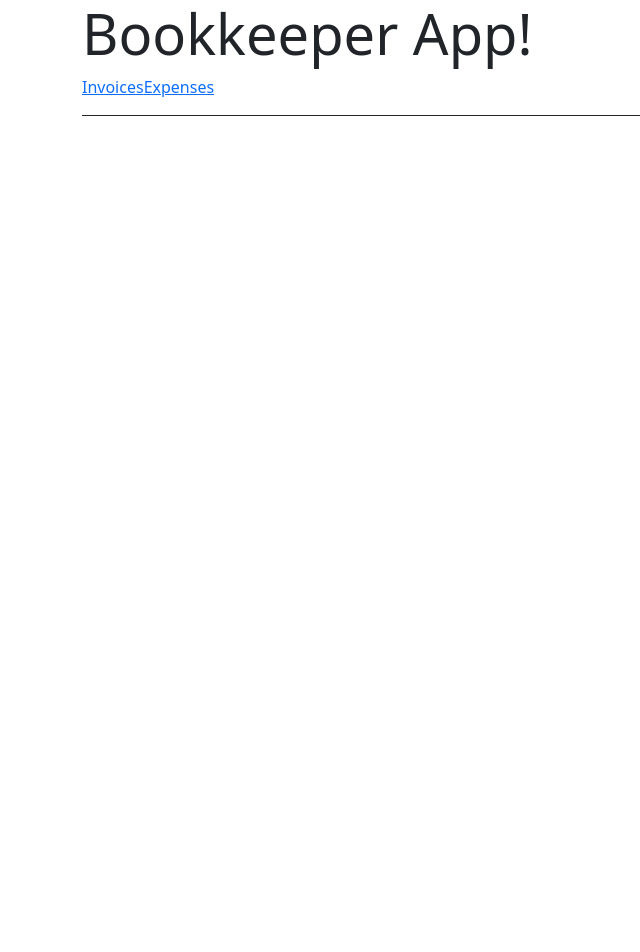
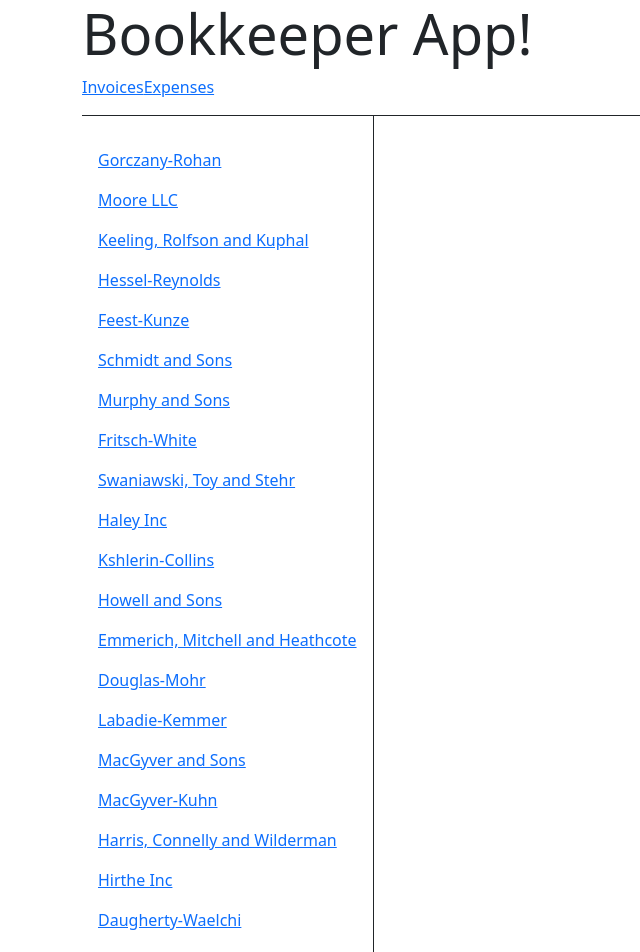
Before and after one commit to angeliquerivera/React-101, a React app: page /invoices in a window 1280 px wide. Shown: the top 952 px of the page, without its empty margins (0-640 px from the left). Before the commit the page ends 800 px from the top, so only its background shows below. Built offline with nearby package versions, Linux system fonts and the light colour scheme.

Commit message:
went over nested routes, outlets, and no match routes

```diff
--- /dev/null
+++ b/data/bookkeepingData.js
@@ -0,0 +1,126 @@
+let invoices = [
+  {
+    number: 1,
+    company: "Gorczany-Rohan",
+    amount: "$5069006.07",
+    due_date: "03/07/2022",
+  },
+  {
+    number: 2,
+    company: "Moore LLC",
+    amount: "$1775269.40",
+    due_date: "10/30/2021",
+  },
+  {
+    number: 3,
+    company: "Keeling, Rolfson and Kuphal",
+    amount: "$7080026.63",
+    due_date: "10/26/2021",
+  },
+  {
+    number: 4,
+    company: "Hessel-Reynolds",
+    amount: "$1916408.55",
+    due_date: "05/20/2022",
+  },
+  {
+    number: 5,
+    company: "Feest-Kunze",
+    amount: "$3477802.98",
+    due_date: "02/17/2022",
+  },
+  {
+    number: 6,
+    company: "Schmidt and Sons",
+    amount: "$9013332.39",
+    due_date: "01/25/2022",
+  },
+  {
+    number: 7,
+    company: "Murphy and Sons",
+    amount: "$7903385.84",
+    due_date: "03/06/2022",
+  },
+  {
+    number: 8,
+    company: "Fritsch-White",
+    amount: "$1307976.78",
+    due_date: "02/17/2022",
+  },
+  {
+    number: 9,
+    company: "Swaniawski, Toy and Stehr",
+    amount: "$7124666.14",
+    due_date: "04/15/2022",
+  },
+  {
+    number: 10,
+    company: "Haley Inc",
+    amount: "$3663196.02",
+    due_date: "06/22/2021",
+  },
+  {
+    number: 11,
+    company: "Kshlerin-Collins",
+    amount: "$7770636.91",
+    due_date: "01/16/2022",
+  },
+  {
+    number: 12,
+    company: "Howell and Sons",
+    amount: "$1876740.21",
+    due_date: "09/02/2021",
+  },
+  {
+    number: 13,
+    company: "Emmerich, Mitchell and Heathcote",
+    amount: "$5127227.76",
+    due_date: "06/28/2021",
+  },
+  {
+    number: 14,
+    company: "Douglas-Mohr",
+    amount: "$6750620.32",
+    due_date: "12/29/2021",
+  },
+  {
+    number: 15,
+    company: "Labadie-Kemmer",
+    amount: "$129360.38",
+    due_date: "09/22/2021",
+  },
+  {
+    number: 16,
+    company: "MacGyver and Sons",
+    amount: "$2018367.35",
+    due_date: "04/10/2022",
+  },
+  {
+    number: 17,
+    company: "MacGyver-Kuhn",
+    amount: "$9088589.40",
+    due_date: "07/02/2021",
+  },
+  {
+    number: 18,
+    company: "Harris, Connelly and Wilderman",
+    amount: "$6166459.96",
+    due_date: "12/01/2021",
+  },
+  {
+    number: 19,
+    company: "Hirthe Inc",
+    amount: "$4749294.03",
+    due_date: "01/20/2022",
+  },
+  {
+    number: 20,
+    company: "Daugherty-Waelchi",
+    amount: "$4094369.22",
+    due_date: "11/11/2021",
+  },
+];
+
+export function getInvoices() {
+  return invoices;
+}
--- a/src/components/ReactRouterRoot.js
+++ b/src/components/ReactRouterRoot.js
@@ -1,5 +1,5 @@
 import React from "react";
-import { Link } from "react-router-dom";
+import { Link, Outlet } from "react-router-dom";
 
 export default function ReactRouterRoot() {
   return (
@@ -14,6 +14,7 @@ export default function ReactRouterRoot() {
         <Link to="/invoices">Invoices</Link>
         <Link to="/expenses">Expenses</Link>
       </nav>
+      <Outlet />
     </div>
   );
 }
--- a/src/index.js
+++ b/src/index.js
@@ -1,24 +1,27 @@
 import React from "react";
-import { BrowserRouter } from "react-router-dom";
+import { createRoot } from "react-dom/client";
+import { BrowserRouter, Routes, Route } from "react-router-dom";
 
-// OLD METHOD:
-// import ReactDOM from "react-dom";
+import ReactRouterRoot from "./components/ReactRouterRoot";
+import Expenses from "./routes/Expenses";
+import Invoices from "./routes/Invoices";
 
-// NEW METHOD:
-import { createRoot } from "react-dom/client";
-import ReactRouterRoot from "./components/ReactRouterRoot";
-
-// OLD METHOD:
-/// ReactDOM renders (Component to be rendered, React attachment location in DOM)
-// ReactDOM.render(<MyForm />, document.getElementById("app"));
-
-/**
- * NEWER, MUCH COOLER METHOD:
- * Using `createRoot`
- */
 const root = createRoot(document.getElementById("app"));
 root.render(
   <BrowserRouter>
-    <ReactRouterRoot />
+    <Routes>
+      <Route path="/" element={<ReactRouterRoot />}>
+        <Route path="invoices" element={<Invoices />} />
+        <Route path="expenses" element={<Expenses />} />
+        <Route
+          path="*"
+          element={
+            <main style={{ padding: "1rem" }}>
+              <h2>Page not found</h2>
+            </main>
+          }
+        />
+      </Route>
+    </Routes>
   </BrowserRouter>
 );
--- /dev/null
+++ b/src/routes/Expenses.js
@@ -0,0 +1,9 @@
+import React from "react";
+
+export default function Expenses() {
+  return (
+    <main style={{ padding: "1rem 0" }}>
+      <h2>Expenses</h2>
+    </main>
+  );
+}
--- /dev/null
+++ b/src/routes/Invoices.js
@@ -0,0 +1,22 @@
+import React from "react";
+import { Link } from "react-router-dom";
+import { getInvoices } from "../../data/bookkeepingData";
+
+export default function Invoices() {
+  let invoices = getInvoices();
+  return (
+    <div style={{ display: "flex" }}>
+      <nav style={{ borderRight: "solid 1px", padding: "1rem" }}>
+        {invoices.map((invoice) => (
+          <Link
+            key={invoice.number}
+            style={{ display: "block", margin: "1rem 0" }}
+            to={`/invoices/${invoice.number}`}
+          >
+            {invoice.company}
+          </Link>
+        ))}
+      </nav>
+    </div>
+  );
+}
```
Also changed, not shown: notes/react-router-notes.md (+77 -0 lines).
